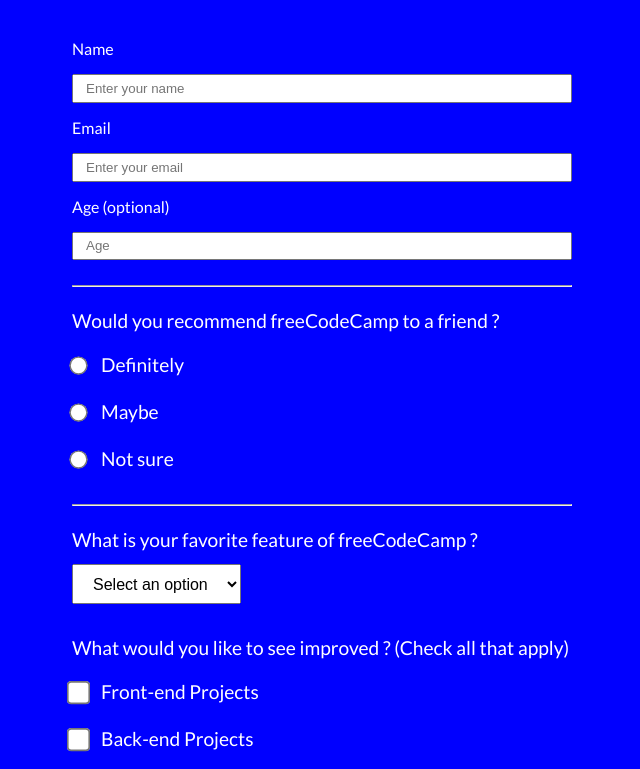
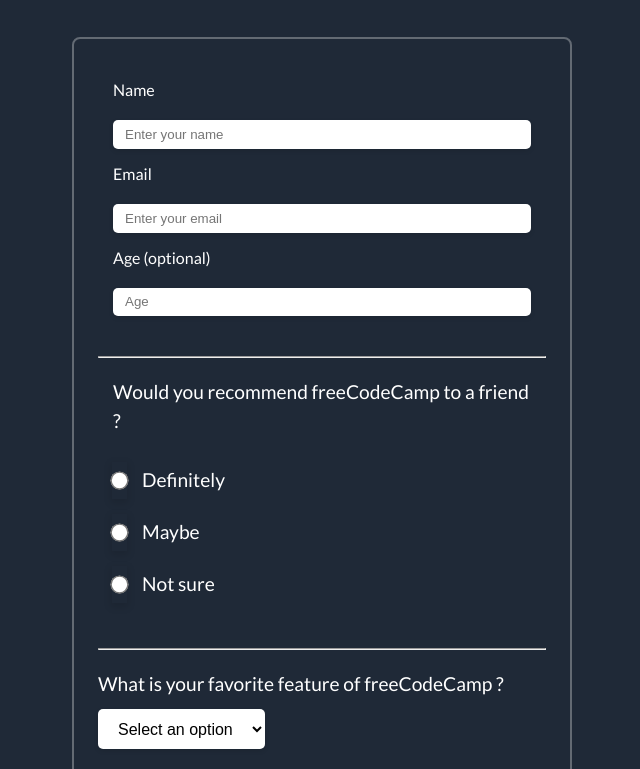
Before and after one commit to m-amroune/survey_form, a plain HTML site: page index.html in a window 1280 px wide. Shown: the part 115-884 px from the top of the page, without its empty margins (318-958 px from the left). Drawn offline with Linux system fonts and the light colour scheme.

Commit message:
finalization css

```diff
--- a/styles.css
+++ b/styles.css
@@ -9,8 +9,10 @@
 body, html{
     font-family: Lato, sans-serif;
     line-height: 1.5;
-    background-color: blue;
+     font-size: 16px;
+    background-color: #1F2937;
     color: #fff;
+
 }
 
 
@@ -37,6 +39,14 @@ form{
     margin: 0 auto;
 }
 
+/* cadre autour du formulaire */
+form#survey-form {
+  border: 2px solid rgba(255, 255, 255, 0.3);
+  padding: 1.5rem;
+  border-radius: 8px;
+}
+
+
 hr{
     margin-bottom: 20px;
 }
@@ -48,17 +58,36 @@ fieldset{
     border: none;
      flex-wrap: wrap;
      gap: 0.5rem 2rem;
+      padding: 15px;
+    border-radius: 8px;
 }
 
 label{
     margin-bottom: 5px;
+    width: 100%;
 }
+
+label,
+legend {
+  margin-bottom: 10px;
+  display: block;
+}
+
 
 input{
     height: 1.8rem;
     padding-left: 12px;
     margin-bottom: 5px;
 }
+
+input, select, textarea {
+    background-color: #fff;
+    box-shadow: 0 2px 5px rgba(0,0,0,0.1);
+    color: #000;
+    border-radius: 5px;
+    border: none;
+}
+
 
 /* FIELDSET WITH INPUT LIST TYPE RADIO */
 legend{
@@ -130,3 +159,10 @@ textarea{
     height: 40px;
     font-size: 1rem;
 }
+
+#submit:hover {
+    background-color: #fff;
+    color: #00FFFF;
+    border: 2px solid #00FFFF;
+    cursor: pointer;
+}
```
